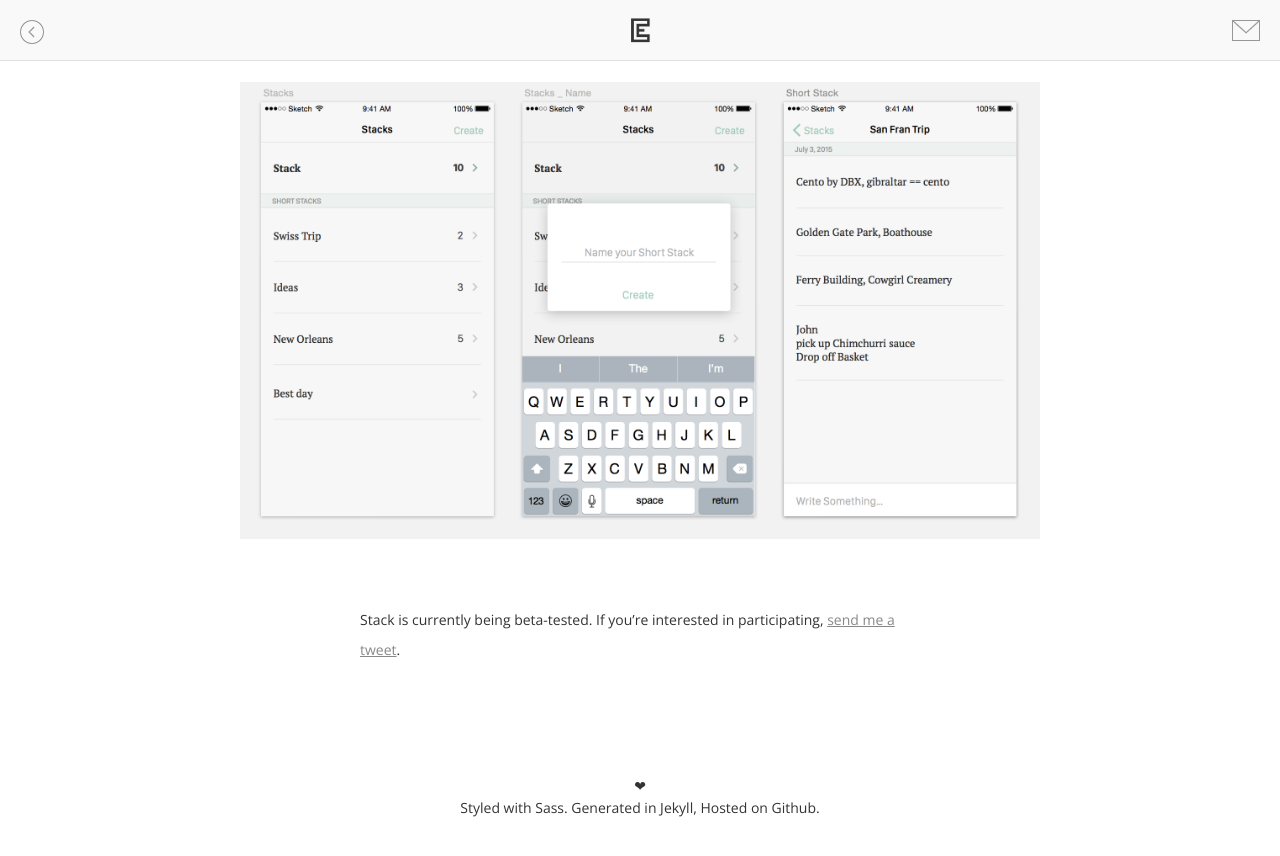
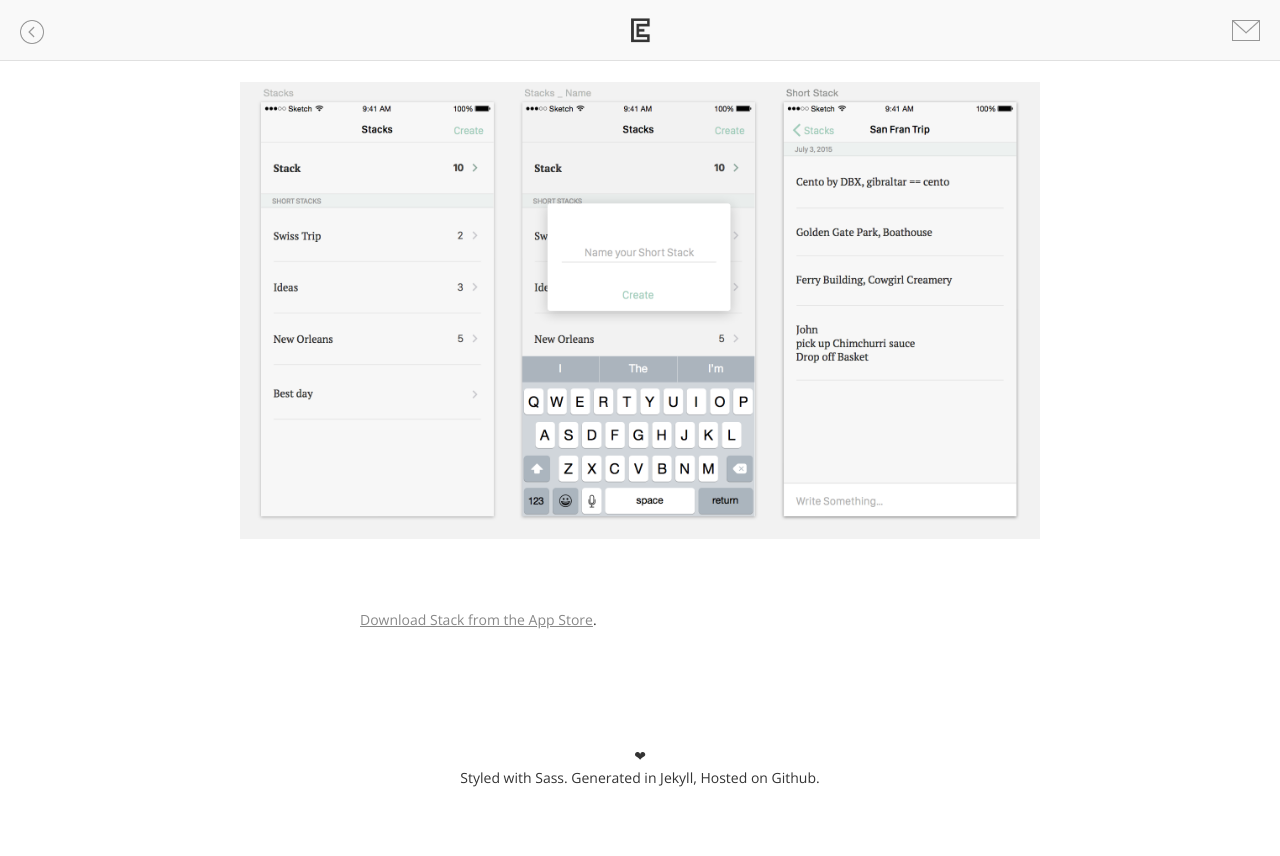
Before and after one commit to edchao/edchao.github.io, a Jekyll site: the page built from _posts/2015-08-10-stack.markdown, in a window 1280 px wide and 900 px high, scrolled down 1792 px. Shown: the top 856 px of the window. Built offline with Jekyll 4.4.1, drawn with Linux system fonts in a browser that asks for light colours.

Commit message:
Update 2015-08-10-stack.markdown

```diff
--- a/_posts/2015-08-10-stack.markdown
+++ b/_posts/2015-08-10-stack.markdown
@@ -38,4 +38,4 @@
 <img src="{{edchao.github.io}}/assets/img_shortstacks.png" />
 </figure>
 
-Stack is currently being beta-tested. If you're interested in participating, <a href="https://twitter.com/edchao"> send me a tweet</a>.
+<a href="https://itunes.apple.com/us/app/stack-note-stream/id1018692435?mt=8">Download Stack from the App Store</a>.
```
